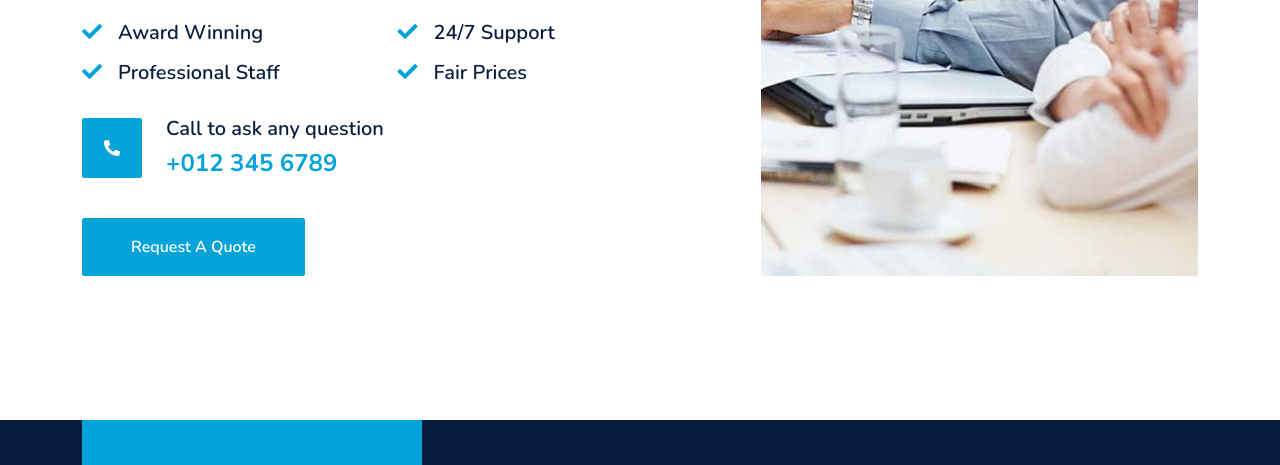
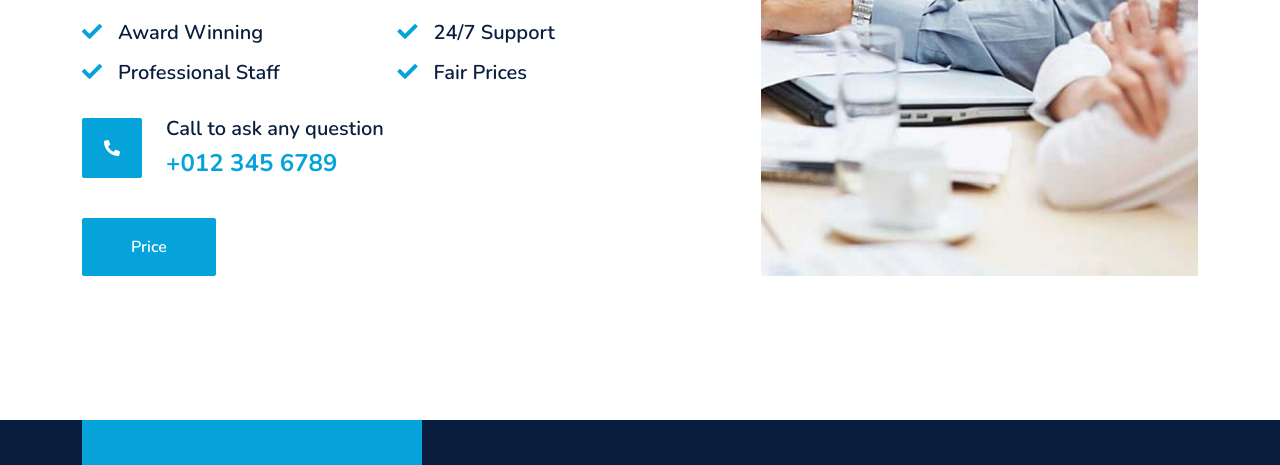
Before and after one commit to Labs-it/OptiSiteLabs, a plain HTML site: page about.html in a window 1280 px wide. Shown: the part 1102-1567 px from the top of the page. Drawn offline with nearby package versions, Linux system fonts and the light colour scheme.

Commit message:
Update about.html

```diff
--- a/about.html
+++ b/about.html
@@ -151,7 +151,7 @@ At OptiSiteLabs, your growth is our priority</p>
                             <h4 class="text-primary mb-0">+012 345 6789</h4>
                         </div>
                     </div>
-                    <a href="quote.html" class="btn btn-primary py-3 px-5 mt-3 wow zoomIn" data-wow-delay="0.9s">Request A Quote</a>
+                    <a href="price.html" class="btn btn-primary py-3 px-5 mt-3 wow zoomIn" data-wow-delay="0.9s">Price</a>
                 </div>
                 <div class="col-lg-5" style="min-height: 500px;">
                     <div class="position-relative h-100">
```
